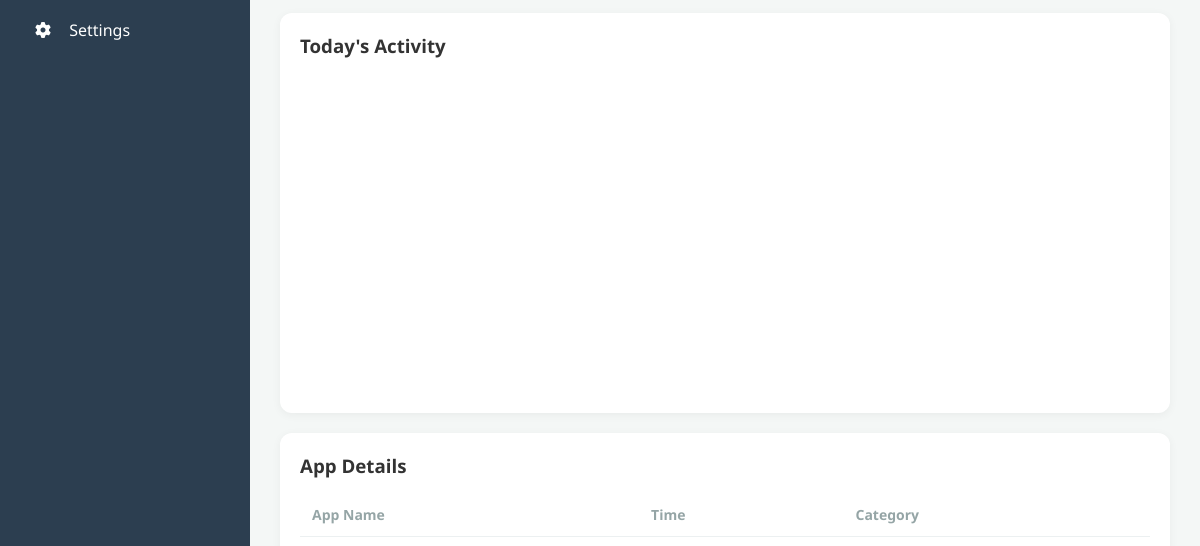
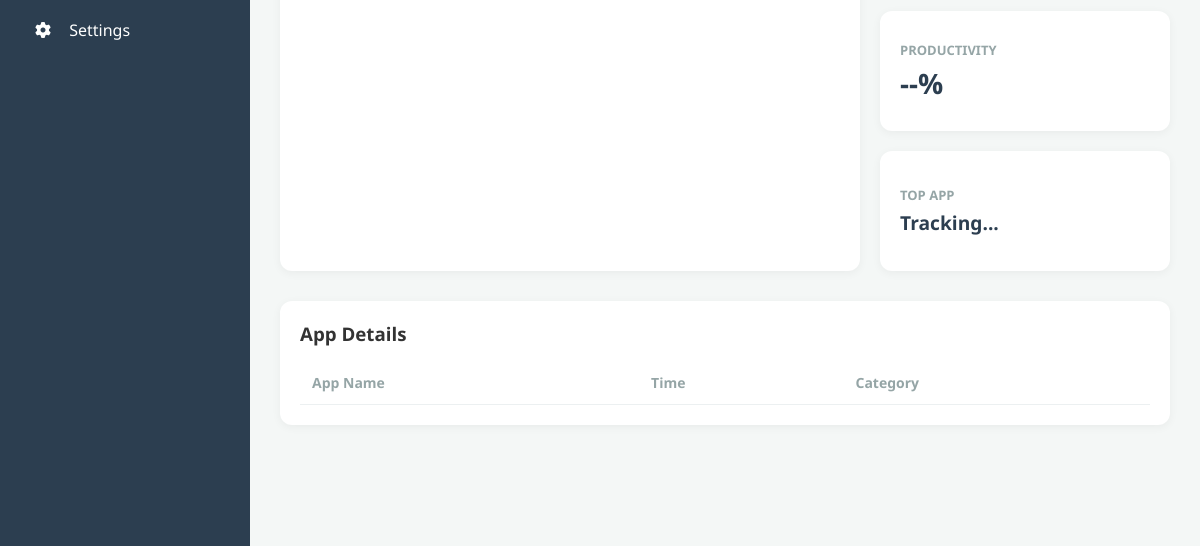
Before and after one commit to AbhinayMaurya/WellDesk, an Electron app: page src/renderer/index.html in a window 1200 px wide. Shown: the part 254-800 px from the top of the page. Drawn offline with Linux system fonts and the light colour scheme; no server answers.

Commit message:
UI: Move KPIs to right sidebar layout

```diff
--- a/src/renderer/index.html
+++ b/src/renderer/index.html
@@ -30,6 +30,17 @@
                     <p id="date-display">Loading date...</p>
                 </header>
 
+                <div class="dashboard-row">
+
+                    <div class="chart-section">
+                        <div class="card chart-card">
+                            <h3>Today's Activity</h3>
+                            <div class="canvas-container">
+                                <canvas id="usageChart"></canvas>
+                            </div>
+                        </div>
+                    </div>
+
                     <div class="kpi-grid">
                         <div class="card kpi-card">
                             <h3>Total Time</h3>
@@ -44,15 +55,8 @@
                             <p class="big-number" id="top-app-display" style="font-size: 1.2rem;">Tracking...</p>
                         </div>
                     </div>
+                </div>
 
-                <div class="chart-section">
-                    <div class="card chart-card">
-                        <h3>Today's Activity</h3>
-                        <div class="canvas-container">
-                            <canvas id="usageChart"></canvas>
-                        </div>
-                    </div>
-                </div>
                 <div class="card" style="margin-top: 20px;">
                     <h3>App Details</h3>
                     <table class="app-table">
--- a/src/renderer/style.css
+++ b/src/renderer/style.css
@@ -37,26 +37,76 @@ header { margin-bottom: 30px; }
 header h2 { font-size: 28px; color: #2c3e50; }
 header p { color: #7f8c8d; font-size: 16px; margin-top: 5px; }
 
-/* KPI Cards Grid */
-.kpi-grid {
-    display: grid;
-    grid-template-columns: repeat(3, 1fr);
+/* --- NEW DASHBOARD LAYOUT (Chart Left + KPIs Right) --- */
+
+/* Wrapper to hold Chart and KPIs side-by-side */
+.dashboard-row {
+    display: flex;
     gap: 20px;
     margin-bottom: 30px;
+    align-items: stretch; /* Ensures both columns are same height */
+    height: 400px; /* Fixed height for the row */
 }
+
+/* LEFT SIDE: Chart Section */
+.chart-section {
+    flex: 2; /* Takes 66% width */
+    min-width: 0; /* Prevents overflow */
+    height: 100%;
+}
+
+.chart-card {
+    height: 100%;
+    display: flex;
+    flex-direction: column;
+    padding-bottom: 10px; /* Space for labels */
+}
+
+.canvas-container {
+    flex-grow: 1;
+    position: relative;
+    width: 100%;
+    height: 100%;
+}
+
+/* RIGHT SIDE: KPI Sidebar */
+.kpi-grid {
+    flex: 1; /* Takes 33% width */
+    display: flex;
+    flex-direction: column; /* Stack cards vertically */
+    gap: 20px;
+    height: 100%;
+}
+
+/* Individual KPI Cards */
+.kpi-card {
+    flex: 1; /* Each card takes equal vertical space */
+    display: flex;
+    flex-direction: column;
+    justify-content: center; /* Center text vertically */
+    padding: 15px 25px; /* Adjust padding for smaller cards */
+}
+
+/* Keep card styling consistent */
 .card {
     background: white;
     border-radius: 12px;
     padding: 20px;
     box-shadow: 0 2px 10px rgba(0,0,0,0.05);
 }
-.kpi-card h3 { font-size: 14px; color: #95a5a6; text-transform: uppercase; margin-bottom: 10px; }
-.big-number { font-size: 32px; font-weight: bold; color: #2c3e50; }
 
-/* Chart Section */
-.chart-section { height: 400px; }
-.chart-card { height: 100%; display: flex; flex-direction: column; }
-.canvas-container { flex-grow: 1; position: relative; }
+.kpi-card h3 {
+    font-size: 13px;
+    color: #95a5a6;
+    text-transform: uppercase;
+    margin-bottom: 5px;
+}
+
+.big-number {
+    font-size: 28px; /* Slightly smaller to fit */
+    font-weight: bold;
+    color: #2c3e50;
+}
 
 /* Table Styling */
 .app-table {
```
Lines whose indentation alone changed are shown as unchanged.
